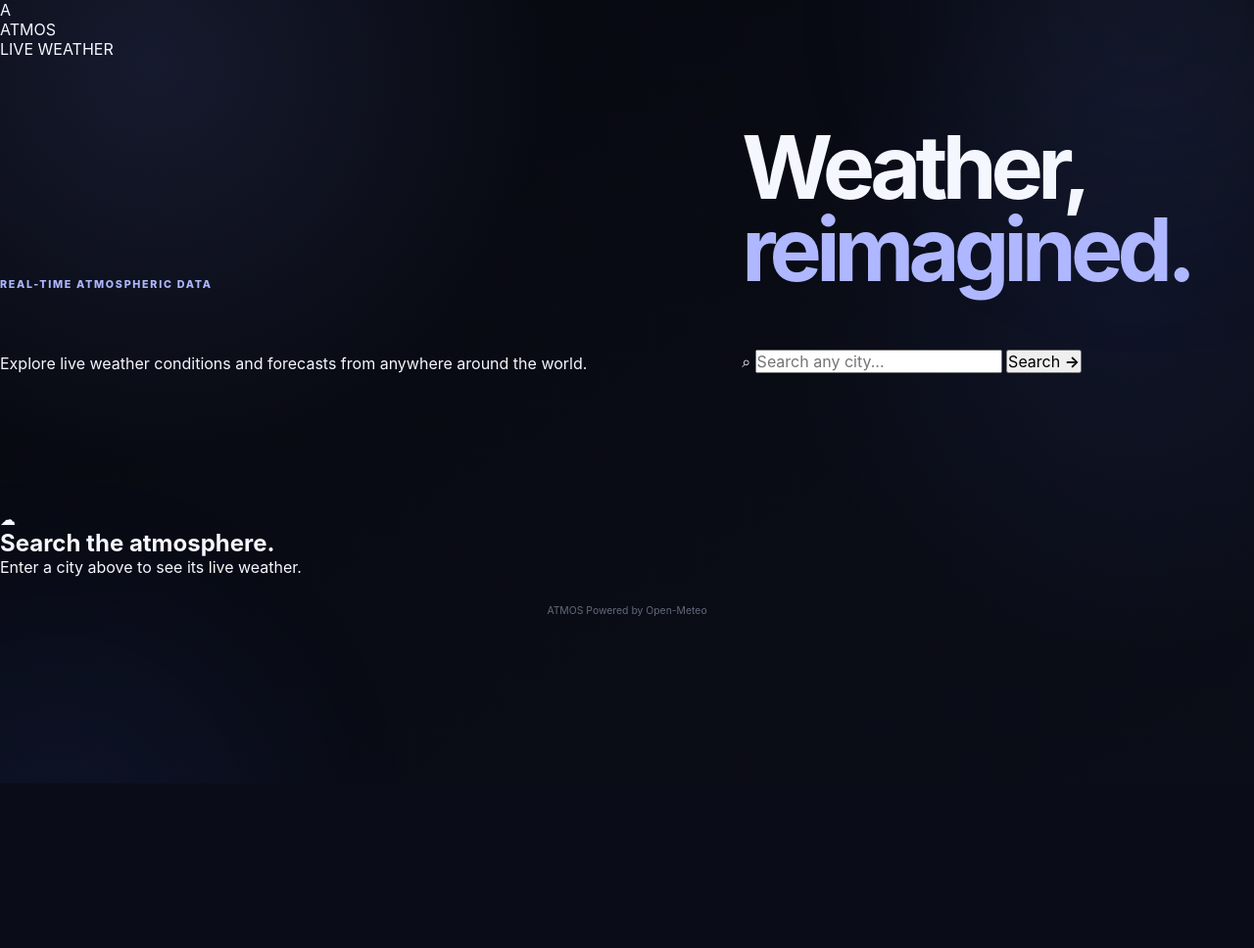
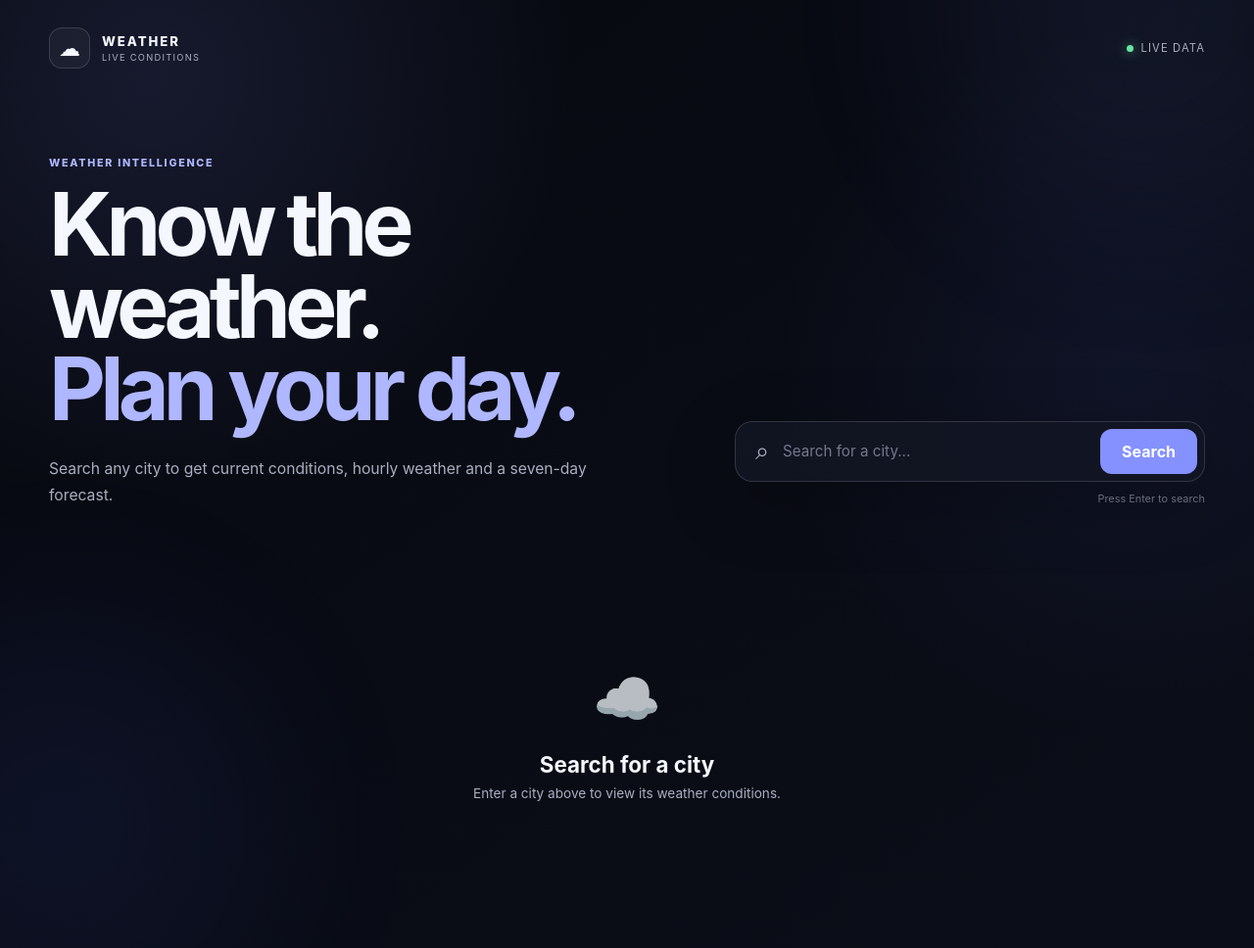
Before and after one commit to Chaitanya04-design/Weather-app, a Flask app: page / in a window 1280 px wide. Shown: the whole page at 98% size. Before the commit the page ends 800 px from the top, so only its background shows below. Run offline with Flask 3, Linux system fonts and the light colour scheme.

Commit message:
Update index.html

```diff
--- a/templates/index.html
+++ b/templates/index.html
@@ -1,5 +1,4 @@
 <!DOCTYPE html>
-
 <html lang="en">
 
 <head>
@@ -11,7 +10,12 @@
         content="width=device-width, initial-scale=1.0"
     >
 
-    <title>Atmos | Weather</title>
+    <meta
+        name="description"
+        content="Live weather dashboard with current conditions, hourly weather and a 7-day forecast."
+    >
+
+    <title>Weather Dashboard</title>
 
     <link
         rel="stylesheet"
@@ -27,282 +31,220 @@
     <div class="background-glow glow-two"></div>
 
 
-    <!-- NAVBAR -->
+    <main class="app-container">
 
-    <nav class="navbar">
+        <!-- ================= HEADER ================= -->
 
-        <div class="logo">
+        <header class="header">
 
-            <div class="logo-mark">
-                A
+            <div class="brand">
+
+                <div class="brand-icon">
+                    ☁
+                </div>
+
+                <div>
+
+                    <div class="brand-name">
+                        WEATHER
+                    </div>
+
+                    <div class="brand-subtitle">
+                        LIVE CONDITIONS
+                    </div>
+
+                </div>
+
             </div>
 
-            <span>ATMOS</span>
 
-        </div>
+            <div class="header-status">
 
-        <div class="live">
-            <span></span>
-            LIVE WEATHER
-        </div>
+                <span class="status-dot"></span>
 
-    </nav>
+                <span>
+                    LIVE DATA
+                </span>
+
+            </div>
+
+        </header>
 
 
-    <main>
-
-
-        <!-- HERO -->
+        <!-- ================= HERO ================= -->
 
         <section class="hero">
 
-            <div class="eyebrow">
-                REAL-TIME ATMOSPHERIC DATA
-            </div>
+            <div class="hero-text">
 
-            <h1>
-                Weather,
-                <span>reimagined.</span>
-            </h1>
+                <div class="eyebrow">
+                    WEATHER INTELLIGENCE
+                </div>
 
-            <p>
-                Explore live weather conditions and forecasts
-                from anywhere around the world.
-            </p>
+                <h1>
+                    Know the weather.<br>
+                    <span>Plan your day.</span>
+                </h1>
 
-
-            <div class="search">
-
-                <span class="search-symbol">
-                    ⌕
-                </span>
-
-                <input
-                    id="cityInput"
-                    type="text"
-                    placeholder="Search any city..."
-                    autocomplete="off"
-                >
-
-                <button id="searchButton">
-                    Search
-                    <b>→</b>
-                </button>
+                <p>
+                    Search any city to get current conditions,
+                    hourly weather and a seven-day forecast.
+                </p>
 
             </div>
 
-            <div
-                id="message"
-                class="message"
-            ></div>
+
+            <div class="search-wrapper">
+
+                <div class="search-box">
+
+                    <span class="search-icon">
+                        ⌕
+                    </span>
+
+                    <input
+                        id="cityInput"
+                        type="text"
+                        placeholder="Search for a city..."
+                        autocomplete="off"
+                        spellcheck="false"
+                    >
+
+                    <button
+                        id="searchButton"
+                        type="button"
+                    >
+                        Search
+                    </button>
+
+                </div>
+
+                <div class="search-hint">
+                    Press Enter to search
+                </div>
+
+            </div>
 
         </section>
 
 
-        <!-- LOADING -->
+        <!-- ================= MESSAGE ================= -->
 
         <div
+            id="message"
+            class="message"
+        ></div>
+
+
+        <!-- ================= LOADING ================= -->
+
+        <section
             id="loading"
             class="loading hidden"
         >
 
-            <div class="spinner"></div>
+            <div class="loading-spinner"></div>
 
-            <span>
-                Fetching live weather...
-            </span>
+            <div>
 
-        </div>
+                <strong>
+                    Loading weather
+                </strong>
+
+                <span>
+                    Getting the latest conditions...
+                </span>
+
+            </div>
+
+        </section>
 
 
-        <!-- WEATHER CONTENT -->
+        <!-- ================= EMPTY STATE ================= -->
+
+        <section
+            id="emptyState"
+            class="empty-state"
+        >
+
+            <div class="empty-weather-icon">
+                ☁️
+            </div>
+
+            <h2>
+                Search for a city
+            </h2>
+
+            <p>
+                Enter a city above to view its weather conditions.
+            </p>
+
+        </section>
+
+
+        <!-- ================= WEATHER ================= -->
 
         <section
             id="weatherSection"
-            class="hidden"
+            class="weather-section hidden"
         >
 
 
-            <!-- MAIN CARD -->
+            <!-- LOCATION -->
 
-            <div class="main-card">
+            <div class="location-bar">
 
+                <div class="location-main">
 
-                <div class="location">
+                    <div class="location-pin">
+                        ◉
+                    </div>
 
-                    <small>
-                        CURRENT CONDITIONS
-                    </small>
+                    <div>
 
-                    <h2 id="cityName">
-                        --
-                    </h2>
+                        <div class="location-label">
+                            CURRENT LOCATION
+                        </div>
 
-                    <p id="countryName">
-                        --
-                    </p>
+                        <h2 id="cityName">
+                            —
+                        </h2>
 
-                    <div class="coordinates">
-
-                        <span id="latitude">
-                            --
-                        </span>
-
-                        ,
-
-                        <span id="longitude">
-                            --
-                        </span>
+                        <p id="countryName">
+                            —
+                        </p>
 
                     </div>
 
                 </div>
 
 
-                <div class="current-weather">
+                <div class="coordinates">
 
-                    <div
-                        id="weatherIcon"
-                        class="weather-icon"
-                    >
-                        ☀️
-                    </div>
+                    <div class="coordinate">
 
-                    <div>
+                        <span>
+                            LAT
+                        </span>
 
-                        <div class="temperature">
-
-                            <span id="temperature">
-                                --
-                            </span>
-
-                            <sup>°C</sup>
-
-                        </div>
-
-                        <div
-                            id="condition"
-                            class="condition"
-                        >
-                            --
-                        </div>
-
-                    </div>
-
-                </div>
-
-
-                <div class="day">
-
-                    <small>
-                        TIME
-                    </small>
-
-                    <strong id="dayStatus">
-                        --
-                    </strong>
-
-                    <span>
-                        Live data
-                    </span>
-
-                </div>
-
-            </div>
-
-
-            <!-- WEATHER DETAILS -->
-
-            <div class="details">
-
-
-                <div class="detail">
-
-                    <div class="detail-icon">
-                        🌡️
-                    </div>
-
-                    <div>
-
-                        <small>
-                            FEELS LIKE
-                        </small>
-
-                        <strong>
-                            <span id="feelsLike">
-                                --
-                            </span>°C
+                        <strong id="latitude">
+                            —
                         </strong>
 
                     </div>
 
-                </div>
+
+                    <div class="coordinate-divider"></div>
 
 
-                <div class="detail">
+                    <div class="coordinate">
 
-                    <div class="detail-icon">
-                        💧
-                    </div>
+                        <span>
+                            LON
+                        </span>
 
-                    <div>
-
-                        <small>
-                            HUMIDITY
-                        </small>
-
-                        <strong>
-                            <span id="humidity">
-                                --
-                            </span>%
-                        </strong>
-
-                    </div>
-
-                </div>
-
-
-                <div class="detail">
-
-                    <div class="detail-icon">
-                        💨
-                    </div>
-
-                    <div>
-
-                        <small>
-                            WIND
-                        </small>
-
-                        <strong>
-                            <span id="wind">
-                                --
-                            </span>
-                            km/h
-                        </strong>
-
-                    </div>
-
-                </div>
-
-
-                <div class="detail">
-
-                    <div class="detail-icon">
-                        ◈
-                    </div>
-
-                    <div>
-
-                        <small>
-                            PRESSURE
-                        </small>
-
-                        <strong>
-                            <span id="pressure">
-                                --
-                            </span>
-                            hPa
+                        <strong id="longitude">
+                            —
                         </strong>
 
                     </div>
@@ -312,45 +254,169 @@
             </div>
 
 
-            <!-- HOURLY -->
+            <!-- CURRENT WEATHER -->
 
-            <div class="section-title">
+            <div class="current-weather-card">
 
-                <div>
-                    <small>NEXT HOURS</small>
-                    <h2>Hourly forecast</h2>
+                <div class="current-left">
+
+                    <div
+                        id="weatherIcon"
+                        class="main-weather-icon"
+                    >
+                        ☀️
+                    </div>
+
+
+                    <div class="current-temperature">
+
+                        <div class="temperature-line">
+
+                            <span id="temperature">
+                                —
+                            </span>
+
+                            <sup>
+                                °C
+                            </sup>
+
+                        </div>
+
+                        <div
+                            id="condition"
+                            class="condition"
+                        >
+                            —
+                        </div>
+
+                    </div>
+
+                </div>
+
+
+                <div class="current-right">
+
+                    <div class="status-label">
+                        STATUS
+                    </div>
+
+                    <div
+                        id="dayStatus"
+                        class="status-value"
+                    >
+                        —
+                    </div>
+
                 </div>
 
             </div>
 
 
-            <div
-                id="hourly"
-                class="hourly"
-            ></div>
+            <!-- WEATHER DETAILS -->
+
+            <div class="details-grid">
 
 
-            <!-- DAILY -->
+                <div class="detail-card">
 
-            <div class="section-title">
+                    <div class="detail-icon">
+                        🌡️
+                    </div>
 
-                <div>
-                    <small>THE WEEK AHEAD</small>
-                    <h2>7-day forecast</h2>
+                    <div class="detail-content">
+
+                        <span>
+                            FEELS LIKE
+                        </span>
+
+                        <strong>
+                            <span id="feelsLike">
+                                —
+                            </span>°C
+                        </strong>
+
+                    </div>
+
+                </div>
+
+
+                <div class="detail-card">
+
+                    <div class="detail-icon">
+                        💧
+                    </div>
+
+                    <div class="detail-content">
+
+                        <span>
+                            HUMIDITY
+                        </span>
+
+                        <strong>
+                            <span id="humidity">
+                                —
+                            </span>%
+                        </strong>
+
+                    </div>
+
+                </div>
+
+
+                <div class="detail-card">
+
+                    <div class="detail-icon">
+                        💨
+                    </div>
+
+                    <div class="detail-content">
+
+                        <span>
+                            WIND
+                        </span>
+
+                        <strong>
+                            <span id="wind">
+                                —
+                            </span>
+                            <small>km/h</small>
+                        </strong>
+
+                    </div>
+
+                </div>
+
+
+                <div class="detail-card">
+
+                    <div class="detail-icon">
+                        ◉
+                    </div>
+
+                    <div class="detail-content">
+
+                        <span>
+                            PRESSURE
+                        </span>
+
+                        <strong>
+                            <span id="pressure">
+                                —
+                            </span>
+                            <small>hPa</small>
+                        </strong>
+
+                    </div>
+
                 </div>
 
             </div>
 
 
-            <div
-                id="forecast"
-                class="forecast"
-            ></div>
-
-
-            <!-- SUN -->
+            <!-- SUN INFORMATION -->
 
             <div class="sun-grid">
+
 
                 <div class="sun-card">
 
@@ -360,12 +426,12 @@
 
                     <div>
 
-                        <small>
+                        <span>
                             SUNRISE
-                        </small>
+                        </span>
 
                         <strong id="sunrise">
-                            --
+                            —
                         </strong>
 
                     </div>
@@ -381,12 +447,12 @@
 
                     <div>
 
-                        <small>
+                        <span>
                             SUNSET
-                        </small>
+                        </span>
 
                         <strong id="sunset">
-                            --
+                            —
                         </strong>
 
                     </div>
@@ -396,20 +462,18 @@
 
                 <div class="sun-card">
 
-                    <div class="uv">
-                        <span id="uvIndex">
-                            --
-                        </span>
+                    <div class="sun-icon">
+                        ☀️
                     </div>
 
                     <div>
 
-                        <small>
+                        <span>
                             UV INDEX
-                        </small>
+                        </span>
 
-                        <strong>
-                            Today's maximum
+                        <strong id="uvIndex">
+                            —
                         </strong>
 
                     </div>
@@ -419,38 +483,78 @@
             </div>
 
 
-        </section>
+            <!-- ================= HOURLY ================= -->
+
+            <section class="forecast-section">
+
+                <div class="section-header">
+
+                    <div>
+
+                        <div class="section-kicker">
+                            NEXT HOURS
+                        </div>
+
+                        <h2>
+                            Hourly Forecast
+                        </h2>
+
+                    </div>
+
+                </div>
 
 
-        <!-- INITIAL STATE -->
+                <div
+                    id="hourly"
+                    class="hourly-grid"
+                ></div>
 
-        <section
-            id="emptyState"
-            class="empty"
-        >
+            </section>
 
-            <div class="empty-symbol">
-                ☁
-            </div>
 
-            <h2>
-                Search the atmosphere.
-            </h2>
+            <!-- ================= 7 DAY ================= -->
 
-            <p>
-                Enter a city above to see its live weather.
-            </p>
+            <section class="forecast-section">
+
+                <div class="section-header">
+
+                    <div>
+
+                        <div class="section-kicker">
+                            THIS WEEK
+                        </div>
+
+                        <h2>
+                            7-Day Forecast
+                        </h2>
+
+                    </div>
+
+                </div>
+
+
+                <div
+                    id="forecast"
+                    class="daily-grid"
+                ></div>
+
+            </section>
+
+
+            <!-- ================= FOOTER ================= -->
+
+            <footer>
+
+                <span>
+                    Weather data provided by Open-Meteo
+                </span>
+
+            </footer>
+
 
         </section>
 
-
     </main>
-
-
-    <footer>
-        <span>ATMOS</span>
-        <span>Powered by Open-Meteo</span>
-    </footer>
 
 
     <script
```
